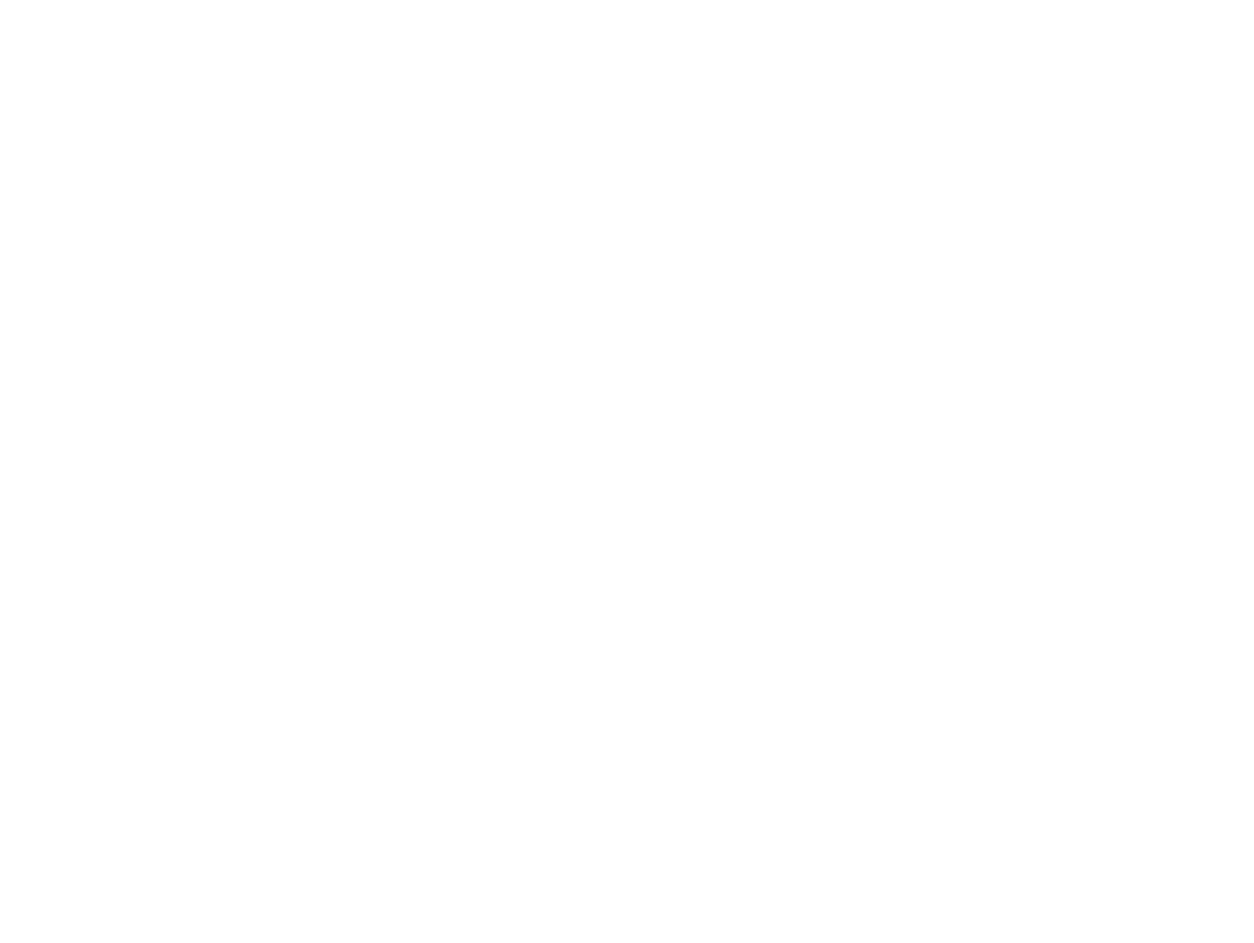
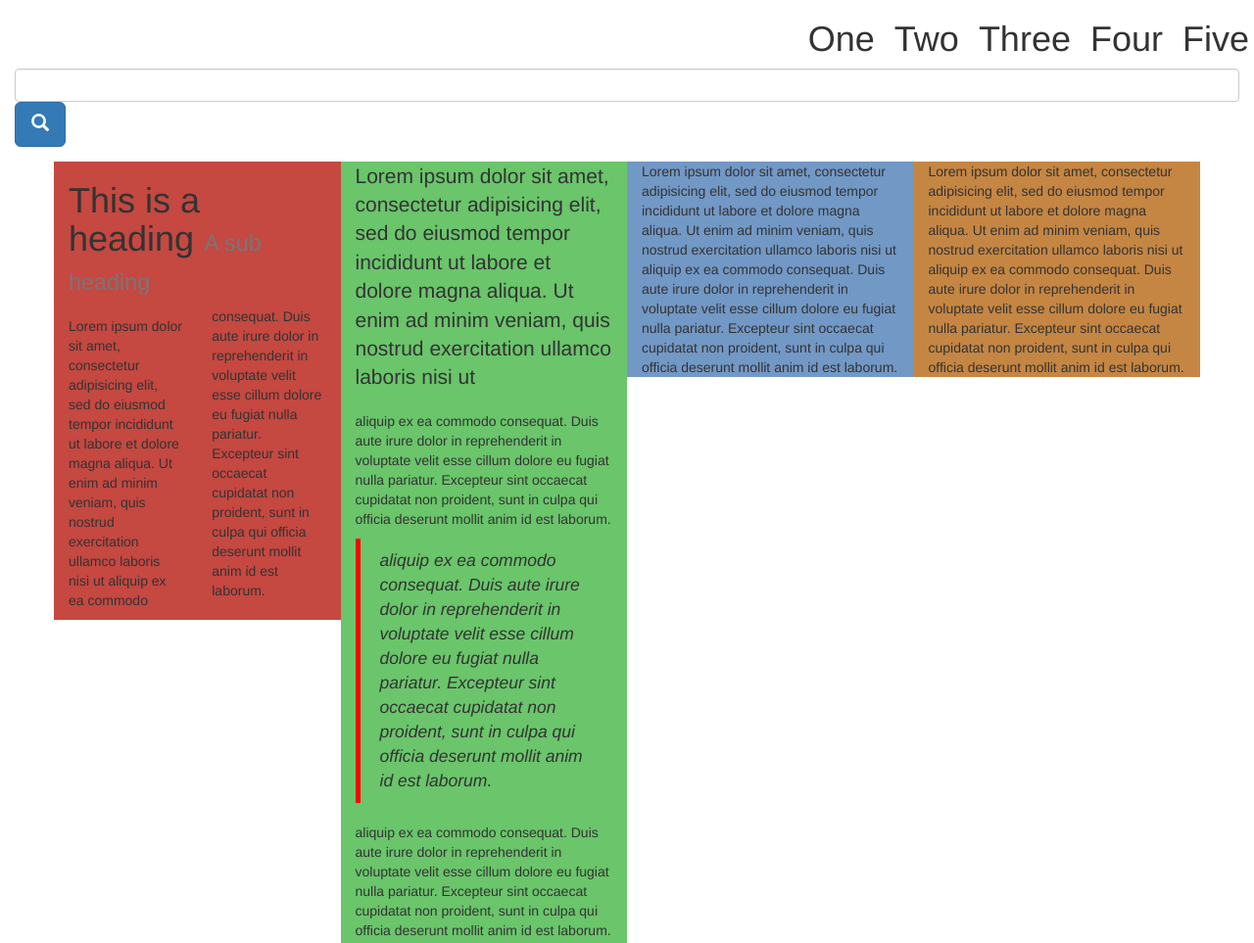
Before and after one commit to juneate/bootstrap-grid-example, a plain HTML site: page index.html in a window 1280 px wide. Shown: the top 963 px of the page at 98% size. Before the commit the page ends 800 px from the top, so only its background shows below. Drawn offline with nearby package versions, Linux system fonts and the light colour scheme.

Commit message:
Fixed the header

```diff
--- a/css/main.css
+++ b/css/main.css
@@ -55,6 +55,25 @@ textarea {
 /* ==========================================================================
    Author's custom styles
    ========================================================================== */
+blockquote {
+    font-style: italic;
+    border-left-color: red;
+}
+
+.red {
+    background-color: #C54841;
+}
+.green {
+    background-color: #6AC56B;
+}
+.blue {
+    background-color: #7298C5;
+    text-align: left;
+}
+.orange {
+    background-color: #C58643;
+}
+
 
 
 
--- a/index.html
+++ b/index.html
@@ -14,7 +14,88 @@
     </head>
     <body>
 
+        <div class="container-fluid">
+            <div class="row">
+                <ul class="h1 list-unstyled list-inline pull-right">
+                    <li>One</li>
+                    <li>Two</li>
+                    <li>Three</li>
+                    <li>Four</li>
+                    <li>Five</li>
+                </ul>
+            </div>
 
+            <form class="form-group">
+                <input type="text" class="form-control">
+                <button class="btn btn-primary btn-lg"><span class="glyphicon glyphicon-search" aria-hidden="true"></span></button>
+            </form>
+        </div>
+
+
+
+        <div class="container">
+
+            <div class="row">
+                <div class="red    col-xs-12 col-sm-5 col-md-4 col-lg-3">
+
+                    <div class="row">
+
+                        <h1 class="col-xs-12">This is a heading <small>A sub heading</small></h1>
+
+
+
+
+                        <div class="col-xs-6">
+                            <p>
+                                <img src="http://fillmurray.com/700/200" class="img-responsive visible-sm img-circle">
+                            </p>
+
+
+                            <p>Lorem ipsum dolor sit amet, consectetur adipisicing elit, sed do eiusmod
+                        tempor incididunt ut labore et dolore magna aliqua. Ut enim ad minim veniam,
+                        quis nostrud exercitation ullamco laboris nisi ut aliquip ex ea commodo</p>
+                        </div>
+                        <div class="col-xs-6">
+                            consequat. Duis aute irure dolor in reprehenderit in voluptate velit esse
+                        cillum dolore eu fugiat nulla pariatur. Excepteur sint occaecat cupidatat non
+                        proident, sunt in culpa qui officia deserunt mollit anim id est laborum.
+                        </div>
+                    </div>
+                </div>
+                <div class="green  col-xs-12 col-sm-5 col-md-4 col-lg-3 col-sm-offset-2 col-md-offset-0">
+                    <p class="lead">Lorem ipsum dolor sit amet, consectetur adipisicing elit, sed do eiusmod
+                    tempor incididunt ut labore et dolore magna aliqua. Ut enim ad minim veniam,
+                    quis nostrud exercitation ullamco laboris nisi ut</p>
+                    <p>aliquip ex ea commodo
+                    consequat. Duis aute irure dolor in reprehenderit in voluptate velit esse
+                    cillum dolore eu fugiat nulla pariatur. Excepteur sint occaecat cupidatat non
+                    proident, sunt in culpa qui officia deserunt mollit anim id est laborum.</p>
+                    <blockquote>aliquip ex ea commodo
+                    consequat. Duis aute irure dolor in reprehenderit in voluptate velit esse
+                    cillum dolore eu fugiat nulla pariatur. Excepteur sint occaecat cupidatat non
+                    proident, sunt in culpa qui officia deserunt mollit anim id est laborum.</blockquote>
+                    <p>aliquip ex ea commodo
+                    consequat. Duis aute irure dolor in reprehenderit in voluptate velit esse
+                    cillum dolore eu fugiat nulla pariatur. Excepteur sint occaecat cupidatat non
+                    proident, sunt in culpa qui officia deserunt mollit anim id est laborum.</p></div>
+
+                <div class="blue   col-xs-12 col-sm-5 col-md-4 col-lg-3 text-right">
+                    Lorem ipsum dolor sit amet, consectetur adipisicing elit, sed do eiusmod
+                    tempor incididunt ut labore et dolore magna aliqua. Ut enim ad minim veniam,
+                    quis nostrud exercitation ullamco laboris nisi ut aliquip ex ea commodo
+                    consequat. Duis aute irure dolor in reprehenderit in voluptate velit esse
+                    cillum dolore eu fugiat nulla pariatur. Excepteur sint occaecat cupidatat non
+                    proident, sunt in culpa qui officia deserunt mollit anim id est laborum.</div>
+                <div class="orange col-xs-12 col-sm-7 col-md-4 col-lg-3">
+                    Lorem ipsum dolor sit amet, consectetur adipisicing elit, sed do eiusmod
+                    tempor incididunt ut labore et dolore magna aliqua. Ut enim ad minim veniam,
+                    quis nostrud exercitation ullamco laboris nisi ut aliquip ex ea commodo
+                    consequat. Duis aute irure dolor in reprehenderit in voluptate velit esse
+                    cillum dolore eu fugiat nulla pariatur. Excepteur sint occaecat cupidatat non
+                    proident, sunt in culpa qui officia deserunt mollit anim id est laborum.</div>
+            </div>
+
+        </div>
 
 
         <script src="https://ajax.googleapis.com/ajax/libs/jquery/1.11.3/jquery.min.js"></script>
```
